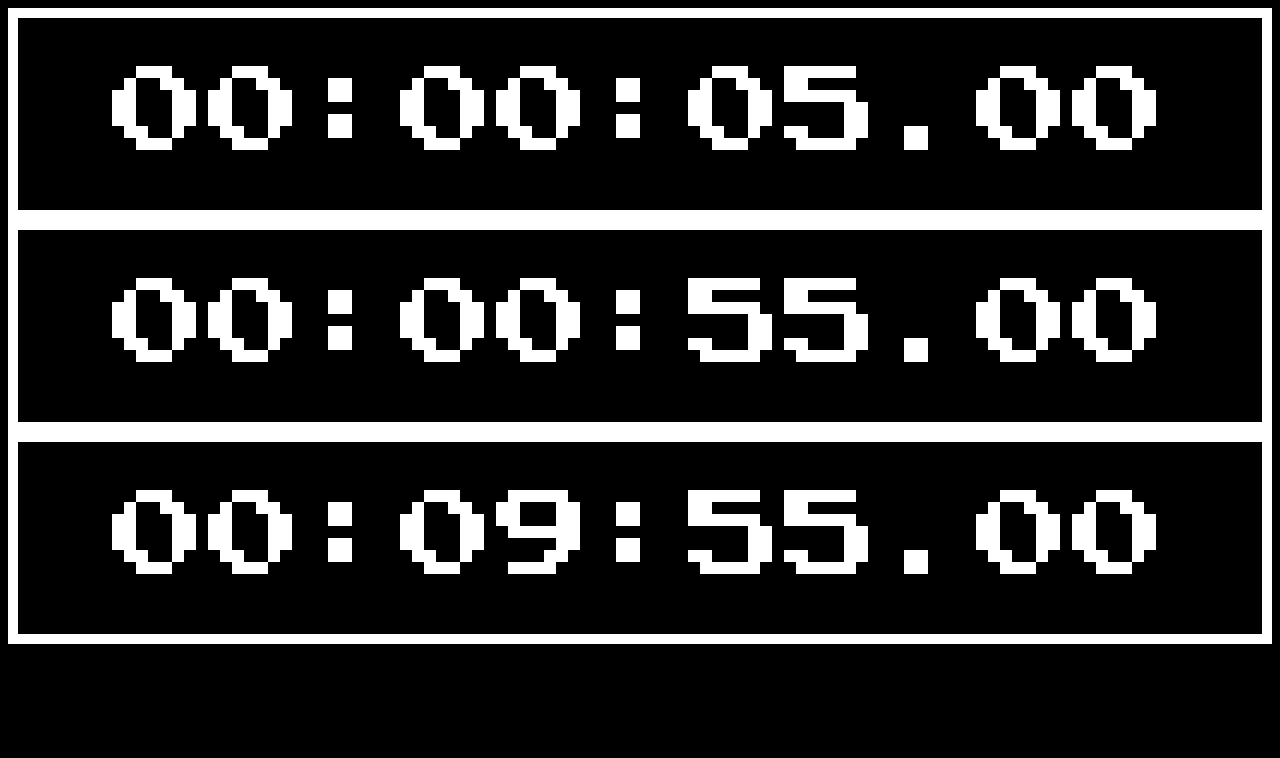
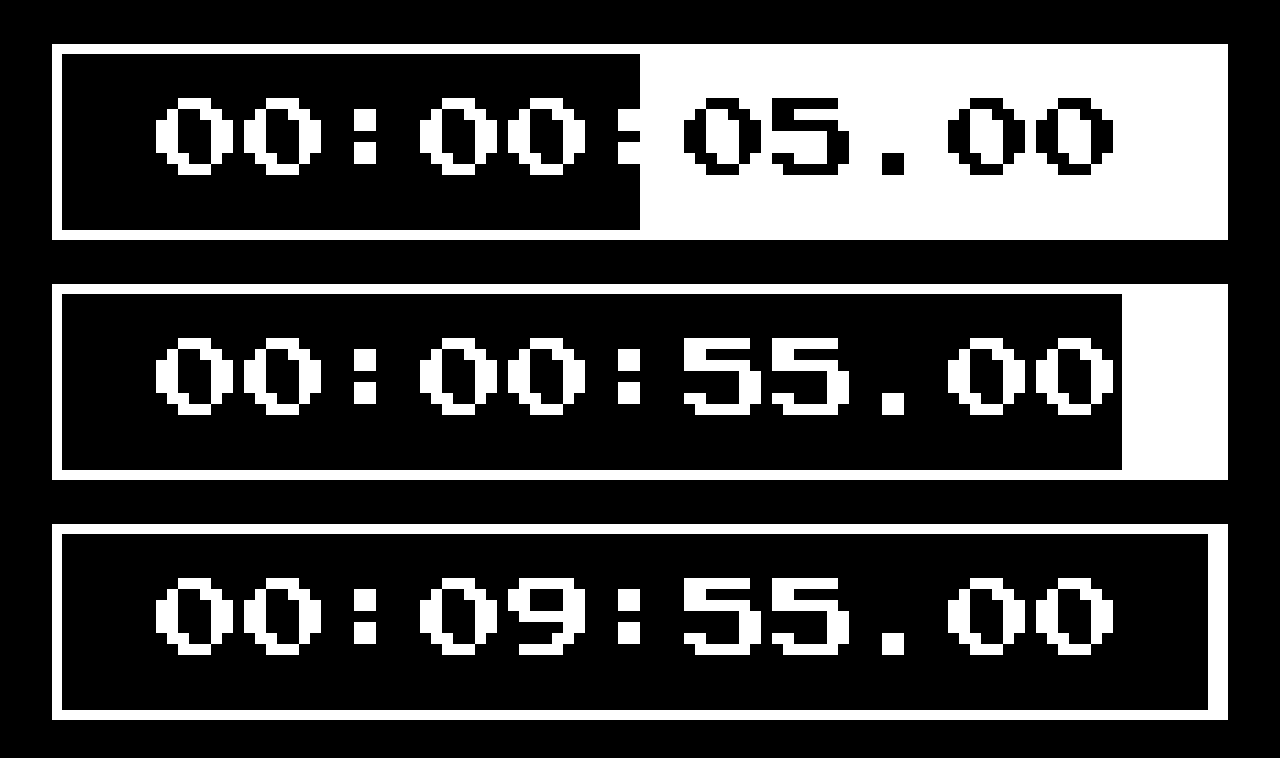
Before and after one commit to ethanjurman/cy_timer, a plain HTML site: page index.html in a window 1280 px wide. Drawn offline with Linux system fonts and the light colour scheme.

Commit message:
remove timers and drain timer

```diff
--- a/main.js
+++ b/main.js
@@ -1,11 +1,35 @@
 let timers = JSON.parse(localStorage.getItem('timers')) || [];
 
 function createTimer(timeMS) {
+  const timerWrapper = document.createElement('div');
+  timerWrapper.setAttribute('data-index', timers.length);
+  timerWrapper.classList.add('timer-wrapper');
+
   const timerElement = document.createElement('div');
   timerElement.classList.add('timer');
-  document.body.appendChild(timerElement);
+
+  const timerDrain = document.createElement('div');
+  timerDrain.classList.add('timer-drain');
+
+  timerWrapper.appendChild(timerElement);
+  timerWrapper.appendChild(timerDrain);
+  document.body.appendChild(timerWrapper);
+
+  timerWrapper.onclick = (event) => {
+    let element = event.target;
+    if (!element.classList.contains('timer-wrapper')) {
+      element = event.target.parentElement;
+    }
+    index = element.getAttribute('data-index');
+    timers.splice(index, 1);
+    element.parentElement.removeChild(element);
+  }
+
   const nowTime = new Date().getTime();
-  timers.push(timeMS + nowTime);
+  timers.push({
+    endTime: timeMS + nowTime,
+    duration: timeMS
+  });
 }
 
 function msToTime(duration) {
@@ -13,20 +37,27 @@ function msToTime(duration) {
   const seconds = `${Math.floor((duration / 1000) % 60)}`.padStart(2, '0');
   const minutes = `${Math.floor((duration / (1000 * 60)) % 60)}`.padStart(2, '0');
   const hours = `${Math.floor((duration / (1000 * 60 * 60)) % 24)}`.padStart(2, '0');
-  console.log({ milliseconds, seconds, minutes, hours });
+
   return hours + ":" + minutes + ":" + seconds + "." + milliseconds;
 }
 
 function updateTimers() {
+  const timerDrainers = [...document.querySelectorAll('.timer-drain')];
   document.querySelectorAll('.timer').forEach((timerElement, index) => {
-    const newTime = timers[index] - new Date().getTime();
+    const { endTime, duration } = timers[index];
+    const newTime = endTime - new Date().getTime();
+
+    const elapsed = newTime - new Date(0);
+    const percentElapsed = (elapsed / duration) * 100;
+
     if (newTime > 0) {
+      timerDrainers[index].style.width = `${100 - percentElapsed}%`
       timerElement.innerText = msToTime(newTime);
     } else {
       timerElement.innerText = msToTime(0);
     }
-  }
-  );
+  });
+
   window.requestAnimationFrame(updateTimers)
 }
 
--- a/styles.css
+++ b/styles.css
@@ -8,8 +8,24 @@ body {
 }
 
 .timer {
-  border: 10px solid white;
-  font-size: 6em;
-  padding: 0.5em;
   text-align: center;
 }
+
+.timer-wrapper {
+  border: 10px solid white;
+  font-size: 5.5em;
+  padding: 0.5em;
+  margin: 0.5em;
+  position: relative;
+}
+
+.timer-drain {
+  position: absolute;
+  top: 0;
+  right: 0;
+  width: 50%;
+  height: 100%;
+  color: black;
+  background: white;
+  mix-blend-mode: difference;
+}
```
